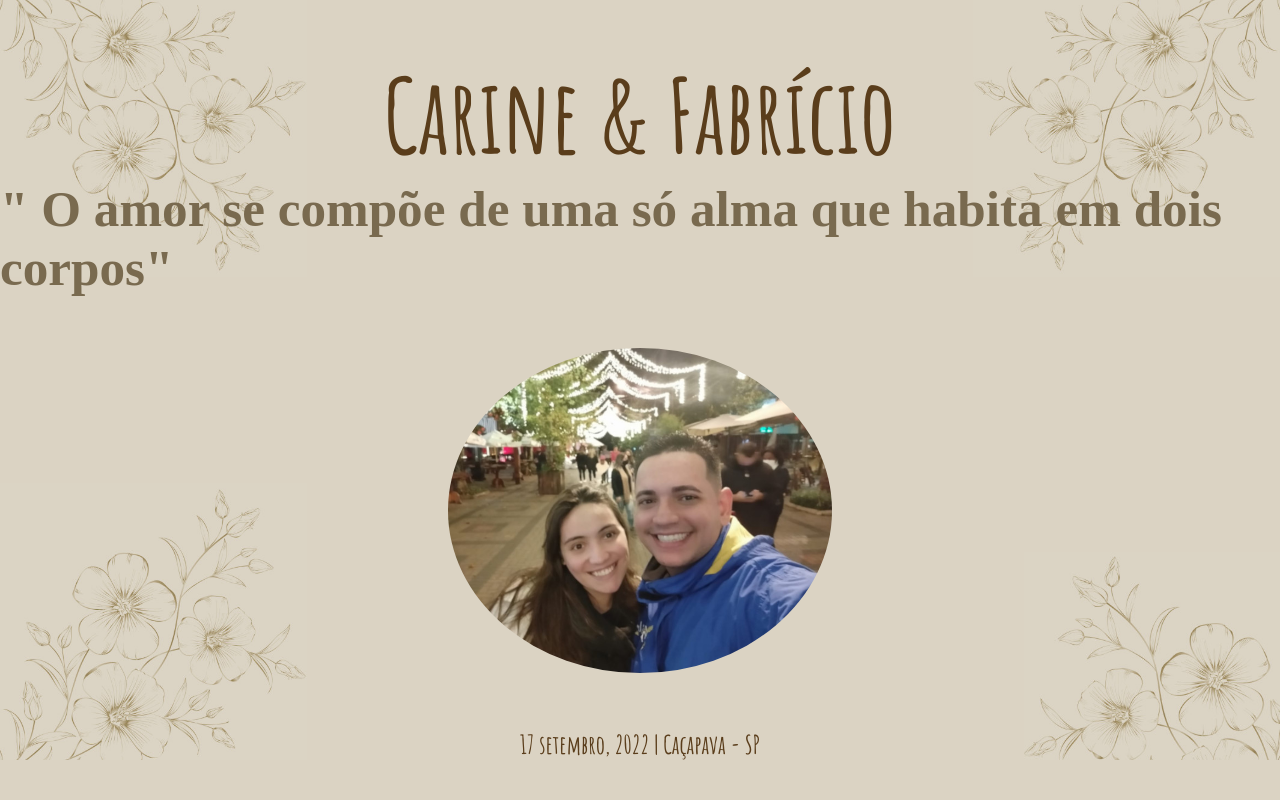
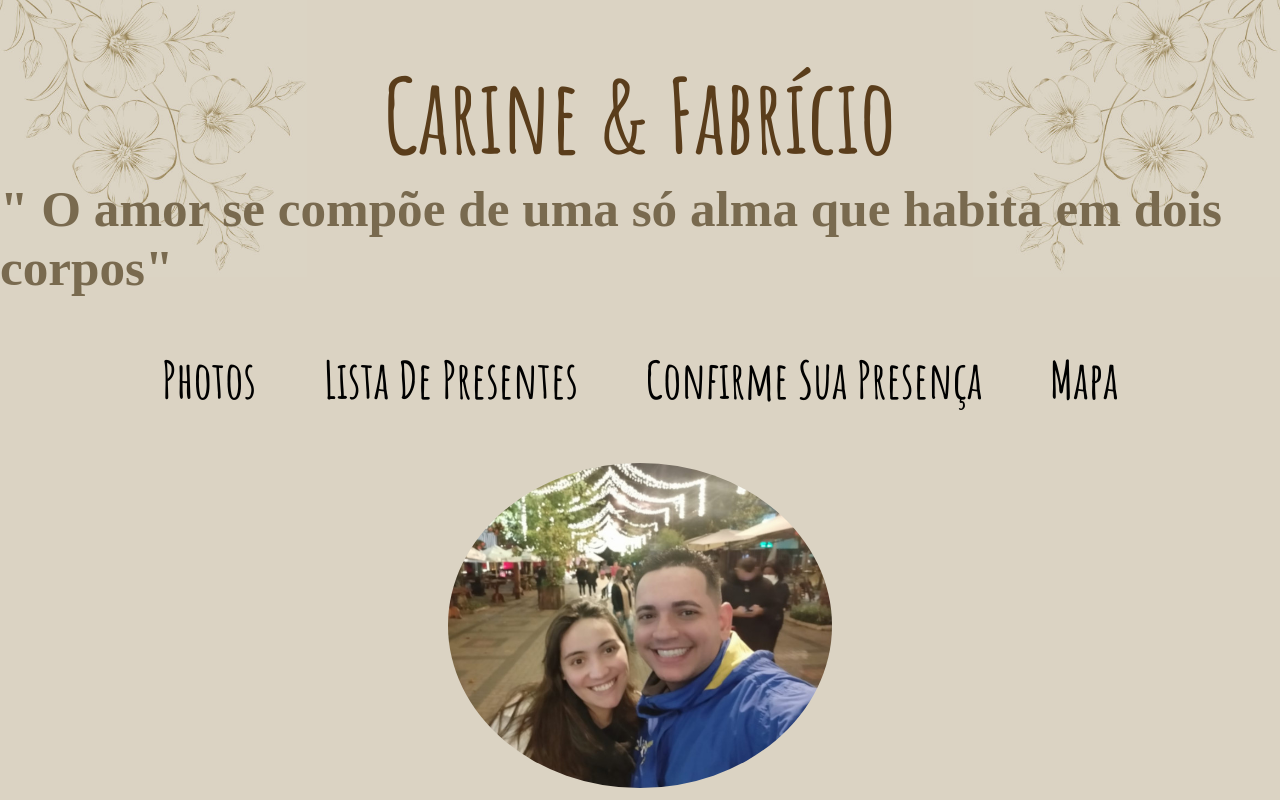
Before and after one commit to amandabcarneiro9/bricio-e-carine, a React (Create React App) app: page / in a window 1280 px wide. Shown: the top 800 px of the page. Built offline with nearby package versions, Linux system fonts and the light colour scheme; a web font is replaced by a local one.

Commit message:
adding links to hamgurguer

```diff
--- a/package.json
+++ b/package.json
@@ -10,6 +10,7 @@
     "node-sass": "^7.0.1",
     "react": "^18.0.0",
     "react-dom": "^18.0.0",
+    "react-router-dom": "^6.3.0",
     "react-scripts": "5.0.1",
     "web-vitals": "^2.1.4"
   },
--- a/src/App.js
+++ b/src/App.js
@@ -1,7 +1,8 @@
 import "./App.scss";
 import Footer from "./components/footer/Footer";
 import Header from "./components/header/Header";
-import Main from "./components/main/Main";
+import Main from "./sessions/main/Main";
+import Map from "./sessions/map/Map";
 
 function App() {
   return (
--- a/src/components/header/Header.jsx
+++ b/src/components/header/Header.jsx
@@ -1,4 +1,5 @@
 import React, { useState } from "react";
+import { Link } from "react-router-dom";
 import "./Header.scss";
 import Hamburger from "hamburger-react";
 
@@ -10,6 +11,13 @@ export default function Header() {
       <Hamburger toggled={isOpen} toggle={setOpen} size={60} />
 
       <h2>C & F</h2>
+      <div className="__nav-links">
+        {/* <Link to="/">bla</Link> */}
+        <div className="__link">photos</div>
+        <div className="__link">lista de presentes</div>
+        <div className="__link">confirme sua presença</div>
+        <div className="__link">mapa</div>
+      </div>
     </header>
   );
 }
--- a/src/components/header/Header.scss
+++ b/src/components/header/Header.scss
@@ -1,30 +1,56 @@
 @import "../../scss/media-queries.scss";
 
 .header {
+  .__nav-links {
+    display: none;
+  }
   @include for-phone {
-    display: flex;
+    display: grid;
+    grid-template-columns: 20% 80%;
+    grid-template-rows: 100px auto;
+    grid-template-areas:
+      "hamburguer initials"
+      "links links";
+
     &.--menu-opened {
-      width: 100vw;
+      width: 60%;
       height: 100vh;
       position: fixed;
       top: 0;
-      background: lightgray;
+      background-color: rgba(121, 106, 79, 0.95);
       z-index: 1000;
       left: 0;
+
+      .__nav-links {
+        display: flex;
+        flex-direction: column;
+        grid-area: links;
+
+        .__link {
+          text-decoration: none;
+          text-align: center;
+          font-size: 10vw;
+          margin-top: 20px;
+          color: #412f22;
+          text-transform: capitalize;
+          font-weight: bold;
+        }
+      }
+    }
+
+    h2 {
+      text-align: center;
+      color: #5a3d1b;
+      font-size: 3em;
+      margin: 25px;
+      grid-area: initials;
     }
 
     .hamburger-react {
-      color: #796a4f;
-      margin-top: 10px;
+      color: #5a3d1b;
+      margin-top: 25px;
       margin-left: 15px;
-    }
-
-    h2 {
-      flex: 1 1 auto;
-      text-align: center;
-      color: #796a4f;
-      font-size: 3em;
-      margin: 10px;
+      grid-area: hamburguer;
     }
   }
 
--- /dev/null
+++ b/src/sessions/links/Links.jsx
@@ -0,0 +1,12 @@
+import "./links.scss";
+
+export default function Links() {
+  return (
+    <div className="links-container">
+      <div className="__nav-button">photos</div>
+      <div className="__nav-button">lista de presentes</div>
+      <div className="__nav-button">confirme sua presença</div>
+      <div className="__nav-button">mapa</div>
+    </div>
+  );
+}
--- /dev/null
+++ b/src/sessions/links/links.scss
@@ -0,0 +1,17 @@
+@import "../../scss/media-queries.scss";
+
+.links-container {
+  @include for-phone {
+    display: none;
+  }
+  width: 80%;
+  display: flex;
+  justify-content: space-around;
+  margin-top: 50px;
+
+  .__nav-button {
+    text-transform: capitalize;
+    font-size: 4vw;
+    font-weight: bold;
+  }
+}
--- a/src/components/main/Main.jsx
+++ b/src/sessions/main/Main.jsx
@@ -1,5 +1,7 @@
 import cf from "../../images/c&f.jpeg";
 import "./main.scss";
+import Links from "../links/Links.jsx";
+import Map from "../map/Map.jsx";
 export default function Main() {
   return (
     <div className="main">
@@ -7,11 +9,12 @@ export default function Main() {
       <h3 className="__mention">
         " O amor se compõe de uma só alma que habita em dois corpos"
       </h3>
-
+      <Links />
       <div className="__photo">
         <img src={cf} alt="Fabricio e Carine" />
       </div>
       <span className="__date">17 setembro, 2022 | Caçapava - SP</span>
+      <Map />
     </div>
   );
 }
--- a/src/components/main/main.scss
+++ b/src/sessions/main/main.scss
@@ -7,6 +7,7 @@
   justify-content: center;
   align-items: center;
   margin-top: 50px;
+  //   height: 400px;
 
   .__names {
     font-size: 8vw;
--- /dev/null
+++ b/src/sessions/map/Map.jsx
@@ -0,0 +1,15 @@
+export default function Map() {
+  return (
+    <div className="map-container">
+      <iframe
+        src="https://www.google.com/maps/embed?pb=!1m18!1m12!1m3!1d3671.5483025932836!2d-45.71963168530539!3d-23.04035154844245!2m3!1f0!2f0!3f0!3m2!1i1024!2i768!4f13.1!3m3!1m2!1s0x94cc507f761152a9%3A0xfd867b2f00b0a0f9!2sCh%C3%A1cara%20do%20Alaor!5e0!3m2!1sen!2snl!4v1651156090035!5m2!1sen!2snl"
+        width="400"
+        height="300"
+        style={{ border: 0 }}
+        allowfullscreen=""
+        loading="lazy"
+        referrerpolicy="no-referrer-when-downgrade"
+      ></iframe>
+    </div>
+  );
+}
```
Also changed, not shown: 1 other file (tests, documents, lock files or other folders).
